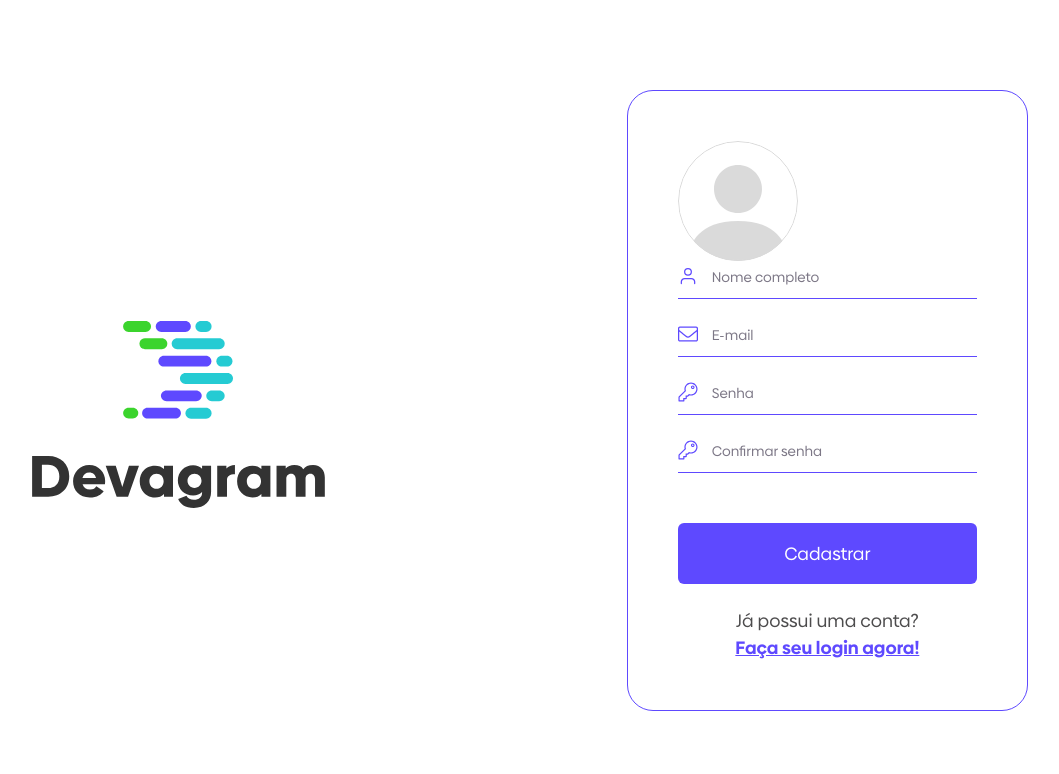
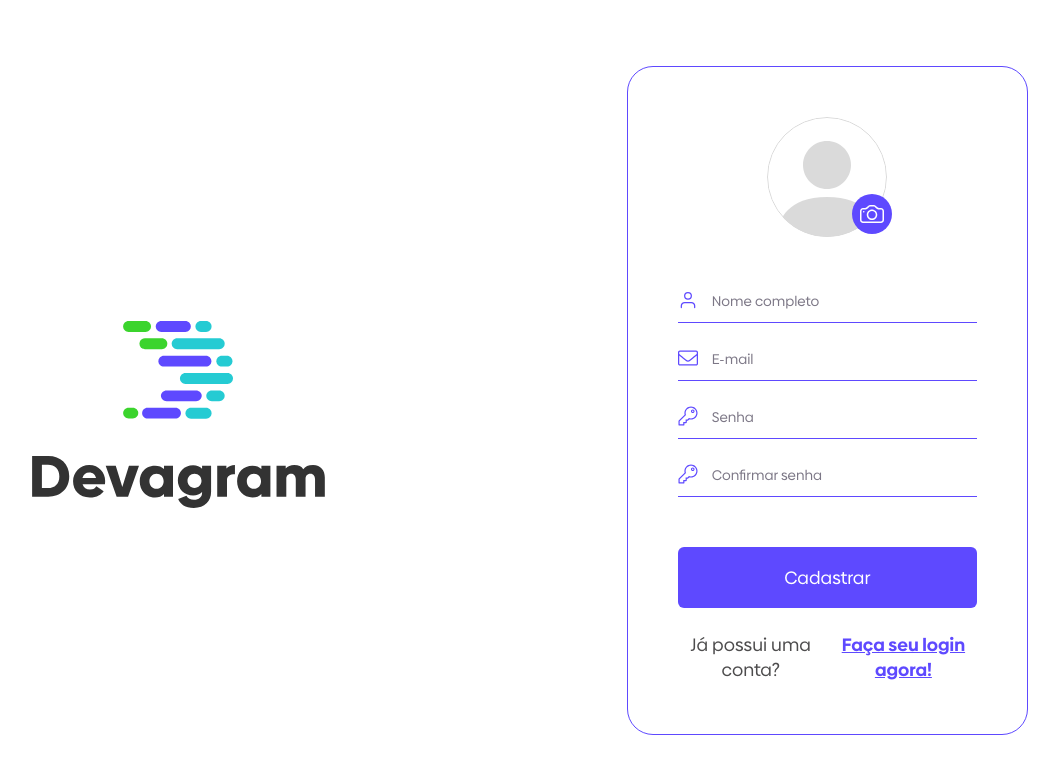
Before and after one commit to GilAlvesOliveira/devagram-react-next, a Next.js app: page /cadastro in a window 1280 px wide. Shown: the top 774 px of the page, without its empty margins (112-1171 px from the left). Built offline with nearby package versions, Linux system fonts and the light colour scheme.

Commit message:
pagina logim e cadastro
fazendo confirmaçoes

```diff
--- a/componentes/login/index.js
+++ b/componentes/login/index.js
@@ -6,6 +6,7 @@ import imagemLogo from "../../public/imagens/logo.svg";
 import Botao from "../botao";
 import Link from "next/link";
 import { useState } from "react";
+import { validarEmail, validarSenha} from "../../utils/validadores";
 
 export default function Login() {
     const [email, setEmail] = useState("");
@@ -30,6 +31,8 @@ export default function Login() {
                         tipo="email"
                         aoAlterarValor={e => setEmail(e.target.value)}
                         valor={email}
+                        mensagemValidacao="O endereço informado é invalido"
+                        exibirMensagemValidacao={email && !validarEmail(email)}
                     />
 
                     <InputPublico
@@ -38,6 +41,8 @@ export default function Login() {
                         tipo="password"
                         aoAlterarValor={e => setSenha(e.target.value)}
                         valor={senha}
+                        mensagemValidacao="Precisa ter pelo menos 3 caracteres"
+                        exibirMensagemValidacao={senha && !validarSenha(senha)}
                     />
 
                     <Botao
--- /dev/null
+++ b/pages/cadastro/cadastro.scss
@@ -0,0 +1,34 @@
+.paginaCadastro {
+    .uploadImagemContainer {
+        text-align: center;
+        margin-bottom: 48px;
+        position: relative;
+
+        .avatarPreview {
+            height: 120px;
+            width: 120px;
+        }
+
+        &::after {
+            content: url('/imagens/camera.svg');
+            width: 48px;
+            height: 48px;
+            position: absolute;
+            right: 0;
+            margin: auto;
+            left: 90px;
+            bottom: 0px;
+        }
+    }
+
+    @media screen and (min-width: $desktopBreakpoint) {
+        .rodapePaginaPublica {
+            display: flex;
+            justify-content: center;
+
+            p {
+                margin-right: 6px;
+            }
+        }
+    }
+}
--- a/pages/cadastro/index.js
+++ b/pages/cadastro/index.js
@@ -9,6 +9,7 @@ import imagemChave from "../../public/imagens/chave.svg";
 import InputPublico from "@/componentes/inputPublico";
 import { UploadImagem } from "../../componentes/uploadImagem";
 import { useState } from "react";
+import {validarEmail, validarSenha, validarNome, validarConfirmacaoSenha} from "../../utils/validadores";
 
 export default function Cadastro() {
     const [imagem, setImagem] = useState(null);
--- a/styles/globals.scss
+++ b/styles/globals.scss
@@ -47,7 +47,16 @@ input {
     }
   }
 
+  .mensagemValidacao {
+    display: block;
+    color: $vermelho;
+    font-size: 90%;
+    margin-top: -15px;
+    margin-bottom: 15px;
+  }
+
 @import '../public/fonts/fonts.scss';
 @import '../componentes/botao/botao.scss';
 @import './paginaPublica.scss';
 @import '../componentes/inputPublico/inputPublico.scss';
+@import '../pages/cadastro/cadastro.scss';
--- a/styles/variaveis.scss
+++ b/styles/variaveis.scss
@@ -12,5 +12,6 @@ $cinza2: #7c7786;
 $cinza3: #4d4c4d;
 $cinza4: #333333;
 $branco: #fff;
+$vermelho:  #ff0000;
 
 $desktopBreakpoint: 992px;
```
